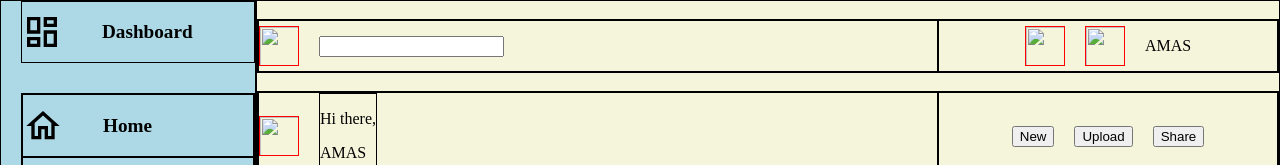
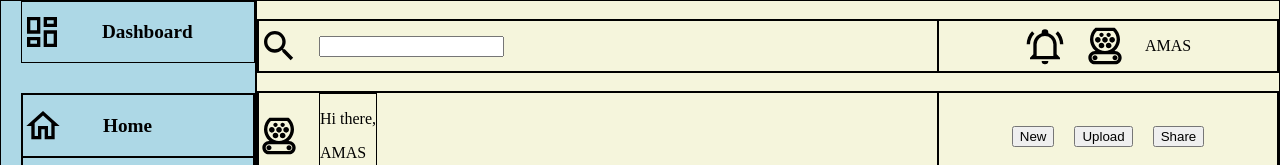
Before and after one commit to Ahmed-Seleem01/dashboard, a plain HTML site: page index.html in a window 1280 px wide. Shown: the top 165 px of the page. Drawn offline with Linux system fonts and the light colour scheme.

Commit message:
Add icons to the header

```diff
--- a/index.html
+++ b/index.html
@@ -12,18 +12,18 @@
       <div class="header">
         <div class="first-row">
           <div class="left">
-            <img src="" alt="">
+            <svg xmlns="http://www.w3.org/2000/svg" viewBox="0 0 24 24"><title>magnify</title><path d="M9.5,3A6.5,6.5 0 0,1 16,9.5C16,11.11 15.41,12.59 14.44,13.73L14.71,14H15.5L20.5,19L19,20.5L14,15.5V14.71L13.73,14.44C12.59,15.41 11.11,16 9.5,16A6.5,6.5 0 0,1 3,9.5A6.5,6.5 0 0,1 9.5,3M9.5,5C7,5 5,7 5,9.5C5,12 7,14 9.5,14C12,14 14,12 14,9.5C14,7 12,5 9.5,5Z" /></svg>
             <input type="text">
           </div>
           <div class="right">
-            <img src="" alt="">
-            <img src="" alt="">
+            <svg xmlns="http://www.w3.org/2000/svg" viewBox="0 0 24 24"><title>bell-ring-outline</title><path d="M10,21H14A2,2 0 0,1 12,23A2,2 0 0,1 10,21M21,19V20H3V19L5,17V11C5,7.9 7.03,5.17 10,4.29C10,4.19 10,4.1 10,4A2,2 0 0,1 12,2A2,2 0 0,1 14,4C14,4.1 14,4.19 14,4.29C16.97,5.17 19,7.9 19,11V17L21,19M17,11A5,5 0 0,0 12,6A5,5 0 0,0 7,11V18H17V11M19.75,3.19L18.33,4.61C20.04,6.3 21,8.6 21,11H23C23,8.07 21.84,5.25 19.75,3.19M1,11H3C3,8.6 3.96,6.3 5.67,4.61L4.25,3.19C2.16,5.25 1,8.07 1,11Z" /></svg>
+            <svg xmlns="http://www.w3.org/2000/svg" viewBox="0 0 24 24"><title>ev-plug-ccs2</title><path d="M7.5 19C7.5 19.8 6.8 20.5 6 20.5S4.5 19.8 4.5 19 5.2 17.5 6 17.5 7.5 18.2 7.5 19M18 17.5C17.2 17.5 16.5 18.2 16.5 19S17.2 20.5 18 20.5 19.5 19.8 19.5 19 18.8 17.5 18 17.5M18 15H17.7C19.7 13.4 21 10.8 21 8S19.7 2.6 17.7 1H6.3C4.3 2.6 3 5.2 3 8S4.3 13.4 6.3 15H6C3.8 15 2 16.8 2 19S3.8 23 6 23H18C20.2 23 22 21.2 22 19S20.2 15 18 15M5 8C5 6.1 5.8 4.3 7.1 3H16.9C18.2 4.3 19 6.1 19 8C19 11.9 15.9 15 12 15S5 11.9 5 8M18 21H6C4.9 21 4 20.1 4 19S4.9 17 6 17H18C19.1 17 20 17.9 20 19S19.1 21 18 21M12.9 5.3C12.9 6 13.5 6.6 14.2 6.6C14.9 6.6 15.5 6 15.5 5.3S14.9 4 14.1 4C13.4 4 12.9 4.6 12.9 5.3M8.6 5.3C8.6 6 9.2 6.6 9.9 6.6C10.6 6.6 11.2 6 11.2 5.3S10.6 4 9.9 4C9.1 4 8.6 4.6 8.6 5.3M7.7 10C8.7 10 9.4 9.2 9.4 8.3C9.4 7.4 8.6 6.6 7.7 6.6S6 7.3 6 8.3C6 9.2 6.8 10 7.7 10M11.6 11.7C11.6 10.8 10.8 10 9.9 10C8.9 10 8.2 10.8 8.2 11.7C8.2 12.7 9 13.4 9.9 13.4C10.8 13.4 11.6 12.7 11.6 11.7M12 10C13 10 13.7 9.2 13.7 8.3C13.7 7.4 12.9 6.6 12 6.6S10.3 7.4 10.3 8.3C10.3 9.2 11.1 10 12 10M15.9 11.7C15.9 10.8 15.1 10 14.2 10C13.2 10 12.5 10.8 12.5 11.7C12.5 12.7 13.3 13.4 14.2 13.4C15.1 13.4 15.9 12.7 15.9 11.7M18 8.3C18 7.4 17.2 6.6 16.3 6.6C15.3 6.6 14.6 7.4 14.6 8.3C14.6 9.3 15.4 10 16.3 10C17.2 10 18 9.2 18 8.3" /></svg>
             <p>AMAS</p>
           </div>
         </div>
         <div class="second-row">
           <div class="left">
-            <img src="" alt="">
+            <svg xmlns="http://www.w3.org/2000/svg" viewBox="0 0 24 24"><title>ev-plug-ccs2</title><path d="M7.5 19C7.5 19.8 6.8 20.5 6 20.5S4.5 19.8 4.5 19 5.2 17.5 6 17.5 7.5 18.2 7.5 19M18 17.5C17.2 17.5 16.5 18.2 16.5 19S17.2 20.5 18 20.5 19.5 19.8 19.5 19 18.8 17.5 18 17.5M18 15H17.7C19.7 13.4 21 10.8 21 8S19.7 2.6 17.7 1H6.3C4.3 2.6 3 5.2 3 8S4.3 13.4 6.3 15H6C3.8 15 2 16.8 2 19S3.8 23 6 23H18C20.2 23 22 21.2 22 19S20.2 15 18 15M5 8C5 6.1 5.8 4.3 7.1 3H16.9C18.2 4.3 19 6.1 19 8C19 11.9 15.9 15 12 15S5 11.9 5 8M18 21H6C4.9 21 4 20.1 4 19S4.9 17 6 17H18C19.1 17 20 17.9 20 19S19.1 21 18 21M12.9 5.3C12.9 6 13.5 6.6 14.2 6.6C14.9 6.6 15.5 6 15.5 5.3S14.9 4 14.1 4C13.4 4 12.9 4.6 12.9 5.3M8.6 5.3C8.6 6 9.2 6.6 9.9 6.6C10.6 6.6 11.2 6 11.2 5.3S10.6 4 9.9 4C9.1 4 8.6 4.6 8.6 5.3M7.7 10C8.7 10 9.4 9.2 9.4 8.3C9.4 7.4 8.6 6.6 7.7 6.6S6 7.3 6 8.3C6 9.2 6.8 10 7.7 10M11.6 11.7C11.6 10.8 10.8 10 9.9 10C8.9 10 8.2 10.8 8.2 11.7C8.2 12.7 9 13.4 9.9 13.4C10.8 13.4 11.6 12.7 11.6 11.7M12 10C13 10 13.7 9.2 13.7 8.3C13.7 7.4 12.9 6.6 12 6.6S10.3 7.4 10.3 8.3C10.3 9.2 11.1 10 12 10M15.9 11.7C15.9 10.8 15.1 10 14.2 10C13.2 10 12.5 10.8 12.5 11.7C12.5 12.7 13.3 13.4 14.2 13.4C15.1 13.4 15.9 12.7 15.9 11.7M18 8.3C18 7.4 17.2 6.6 16.3 6.6C15.3 6.6 14.6 7.4 14.6 8.3C14.6 9.3 15.4 10 16.3 10C17.2 10 18 9.2 18 8.3" /></svg>
             <div>
               <p>Hi there,</p>
               <p>AMAS</p>
```
